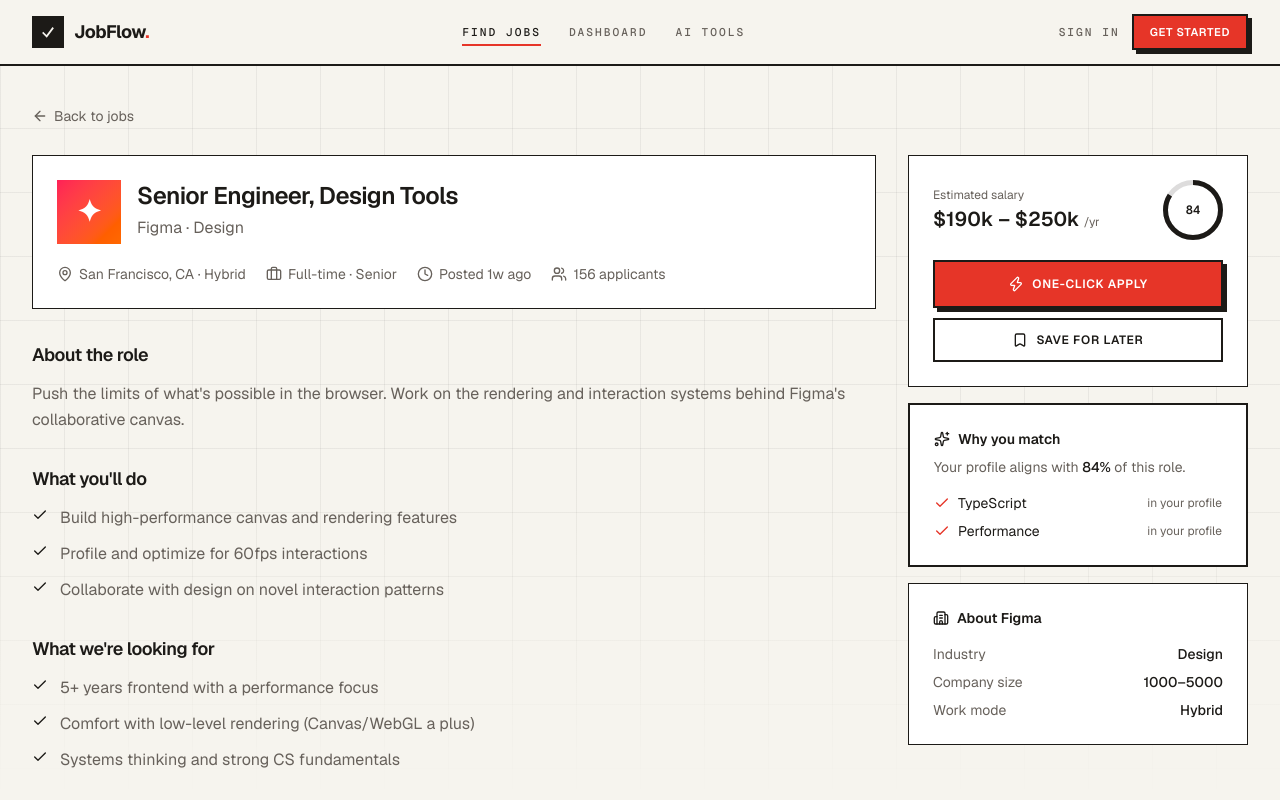
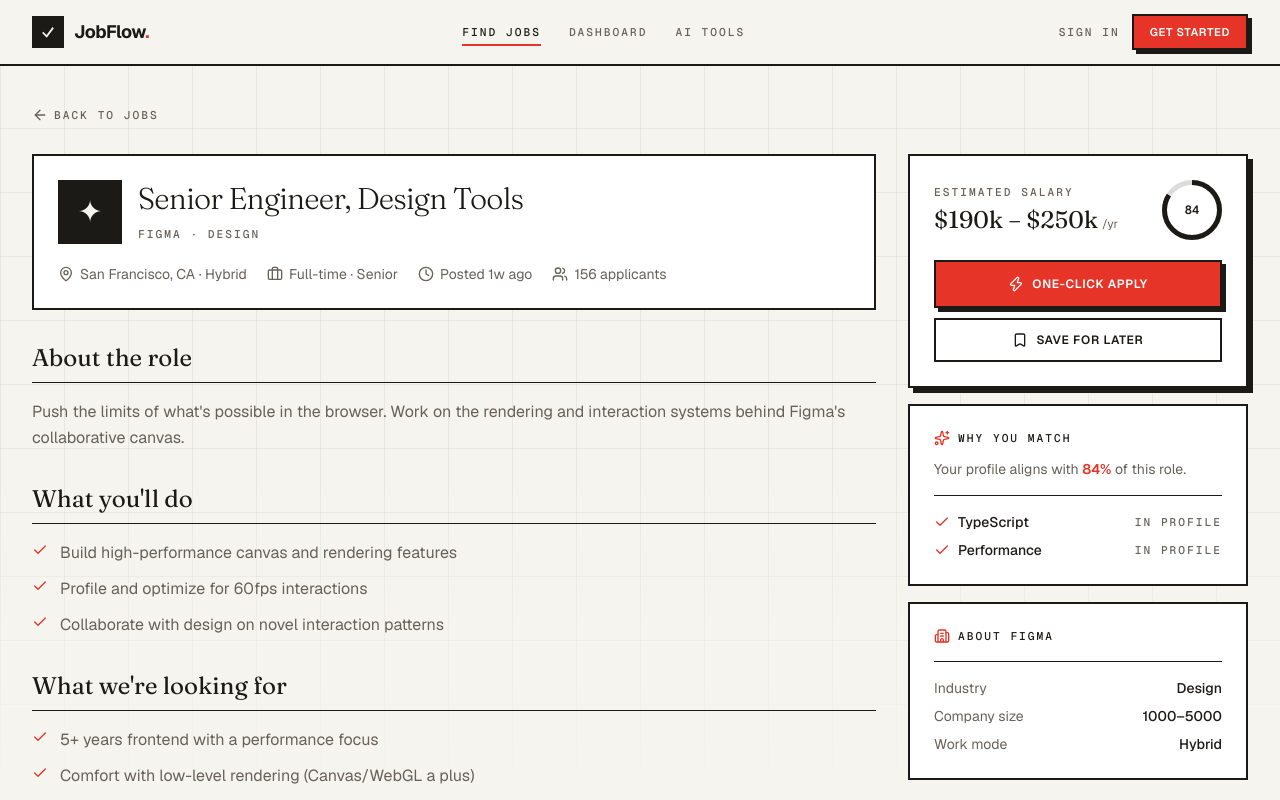
Before and after one commit to madhushigli1/jobflow-ai, a Next.js app in the folder jobflow-ai/: page /jobs/fe-figma-004 in a window 1280 px wide. Shown: the top 800 px of the page. Built offline with nearby package versions, Linux system fonts and the light colour scheme.

Commit message:
style(jobs): editorial job-detail layout with serif sections

```diff
--- a/jobflow-ai/src/features/jobs/components/job-detail.tsx
+++ b/jobflow-ai/src/features/jobs/components/job-detail.tsx
@@ -26,7 +26,7 @@
     <Container className="py-10">
       <Link
         href="/jobs"
-        className="inline-flex items-center gap-1.5 text-sm text-muted-foreground transition-colors hover:text-foreground"
+        className="label inline-flex items-center gap-1.5 text-muted-foreground transition-colors hover:text-accent"
       >
         <ArrowLeft className="size-4" /> Back to jobs
       </Link>
@@ -34,22 +34,17 @@
       <div className="mt-6 grid gap-8 lg:grid-cols-[1fr_340px]">
         {/* main */}
         <div>
-          <header className="glass rounded-2xl p-6">
+          <header className="border-2 border-foreground bg-card p-6">
             <div className="flex items-start gap-4">
-              <span
-                className={cn(
-                  "grid size-16 shrink-0 place-items-center rounded-2xl bg-gradient-to-br text-3xl font-bold text-white ring-1 ring-white/10",
-                  job.company.brand,
-                )}
-              >
+              <span className="grid size-16 shrink-0 place-items-center border-2 border-foreground bg-foreground font-serif text-3xl text-background">
                 {job.company.logo}
               </span>
               <div className="min-w-0 flex-1">
                 <div className="flex flex-wrap items-center gap-2">
-                  <h1 className="text-2xl font-semibold tracking-tight">{job.title}</h1>
-                  {job.featured && <Badge variant="primary" size="sm">Featured</Badge>}
+                  <h1 className="font-serif text-3xl font-light leading-tight tracking-tight">{job.title}</h1>
+                  {job.featured && <Badge variant="accent" size="sm">Featured</Badge>}
                 </div>
-                <p className="mt-1 text-muted-foreground">
+                <p className="label mt-2 text-muted-foreground">
                   {job.company.name} · {job.company.industry}
                 </p>
               </div>
@@ -86,13 +81,13 @@
 
         {/* sidebar */}
         <aside className="space-y-4 lg:sticky lg:top-24 lg:h-fit">
-          <div className="glass rounded-2xl p-6">
+          <div className="border-2 border-foreground bg-card p-6 shadow-brutal">
             <div className="flex items-center justify-between">
               <div>
-                <p className="text-xs text-muted-foreground">Estimated salary</p>
-                <p className="mt-0.5 text-xl font-semibold">
+                <p className="label text-muted-foreground">Estimated salary</p>
+                <p className="mt-1 font-serif text-2xl">
                   {formatSalary(job.salaryMin, job.salaryMax)}
-                  <span className="ml-1 text-xs font-normal text-muted-foreground">
+                  <span className="ml-1 font-sans text-xs font-normal text-muted-foreground">
                     {job.type === "Internship" ? "/mo" : "/yr"}
                   </span>
                 </p>
@@ -103,21 +98,21 @@
           </div>
 
           {/* AI match breakdown */}
-          <div className="border-gradient rounded-2xl p-6">
-            <div className="flex items-center gap-2 text-sm font-semibold">
-              <Sparkles className="size-4 text-primary" /> Why you match
+          <div className="border-2 border-foreground bg-card p-6">
+            <div className="label flex items-center gap-2 text-foreground">
+              <Sparkles className="size-4 text-accent" /> Why you match
             </div>
-            <p className="mt-2 text-sm text-muted-foreground">
+            <p className="mt-3 text-sm text-muted-foreground">
               Your profile aligns with{" "}
-              <span className="font-medium text-foreground">{job.matchScore}%</span> of this role.
+              <span className="font-semibold text-accent">{job.matchScore}%</span> of this role.
             </p>
-            <div className="mt-4 space-y-2">
+            <div className="mt-4 space-y-2 border-t border-foreground pt-4">
               {matchedSkills.length > 0 ? (
                 matchedSkills.map((s) => (
                   <div key={s} className="flex items-center gap-2 text-sm">
-                    <Check className="size-4 text-success" />
-                    <span>{s}</span>
-                    <span className="ml-auto text-xs text-muted-foreground">in your profile</span>
+                    <Check className="size-4 text-accent" />
+                    <span className="font-medium">{s}</span>
+                    <span className="label ml-auto text-muted-foreground">in profile</span>
                   </div>
                 ))
               ) : (
@@ -128,11 +123,11 @@
             </div>
           </div>
 
-          <div className="glass rounded-2xl p-6">
-            <div className="flex items-center gap-2 text-sm font-semibold">
-              <Building2 className="size-4 text-primary" /> About {job.company.name}
+          <div className="border-2 border-foreground bg-card p-6">
+            <div className="label flex items-center gap-2 text-foreground">
+              <Building2 className="size-4 text-accent" /> About {job.company.name}
             </div>
-            <dl className="mt-4 space-y-2 text-sm">
+            <dl className="mt-4 space-y-2 border-t border-foreground pt-4 text-sm">
               <Row label="Industry" value={job.company.industry} />
               <Row label="Company size" value={job.company.size} />
               <Row label="Work mode" value={job.workMode} />
@@ -142,8 +137,8 @@
       </div>
 
       {related.length > 0 && (
-        <div className="mt-14">
-          <h2 className="text-xl font-semibold tracking-tight">Similar roles</h2>
+        <div className="mt-14 border-t-2 border-foreground pt-10">
+          <h2 className="font-serif text-3xl font-light tracking-tight">Similar roles</h2>
           <div className="mt-5 grid gap-4 sm:grid-cols-2 lg:grid-cols-3">
             {related.map((r) => (
               <JobCard key={r.id} job={r} />
@@ -166,8 +161,8 @@
 function Section({ title, children }: { title: string; children: React.ReactNode }) {
   return (
     <section className="mt-8">
-      <h2 className="text-lg font-semibold tracking-tight">{title}</h2>
-      <div className="mt-3">{children}</div>
+      <h2 className="border-b border-foreground pb-2 font-serif text-2xl">{title}</h2>
+      <div className="mt-4">{children}</div>
     </section>
   );
 }
@@ -177,7 +172,7 @@
     <ul className="space-y-2.5">
       {items.map((item) => (
         <li key={item} className="flex gap-3 text-muted-foreground">
-          <Check className="mt-0.5 size-4 shrink-0 text-primary" />
+          <Check className="mt-0.5 size-4 shrink-0 text-accent" />
           <span className="leading-relaxed">{item}</span>
         </li>
       ))}
```
